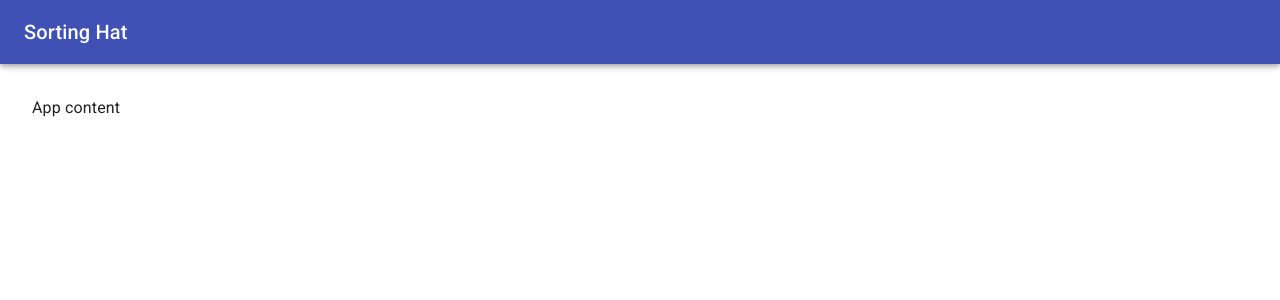
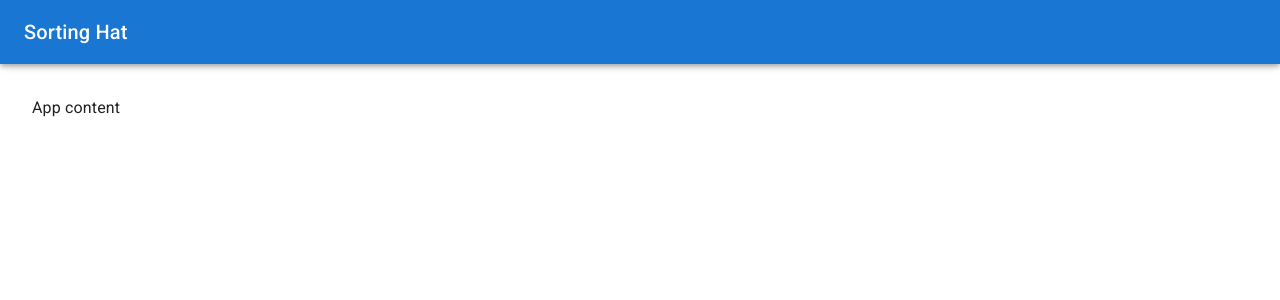
Before and after one commit to javiermvaldecantos/sorting-hat-chat, a React (Create React App) app: page / in a window 1280 px wide. Shown: the top 300 px of the page. Built offline with nearby package versions, Linux system fonts and the light colour scheme.

Commit message:
v0.2.0 - Updated theme colours

```diff
--- a/src/theme.js
+++ b/src/theme.js
@@ -1,21 +1,21 @@
-export default {
+const theme = {
   palette: {
     // 'light' or 'dark' for light/dark mode
     type: 'light',
 
     // Primary color. Only 'main' is mandatory, the rest is optional
     primary: {
-      light: '#7986cb',
-      main: '#3f51b5',
-      dark: '#303f9f',
+      light: '#42a5f5',
+      main: '#1976d2',
+      dark: '#1565c0',
       contrastText: '#fff'
     },
 
     // Secondary color. Only 'main' is mandatory, the rest is optional
     secondary: {
-      light: '#ff4081',
-      main: '#eb004d',
-      dark: '#c51162',
+      light: '#ba68c8',
+      main: '#9c27b0',
+      dark: '#7b1fa2',
       contrastText: '#fff'
     },
 
@@ -28,3 +28,5 @@ export default {
     }
   },
 };
+
+export default theme;
```
